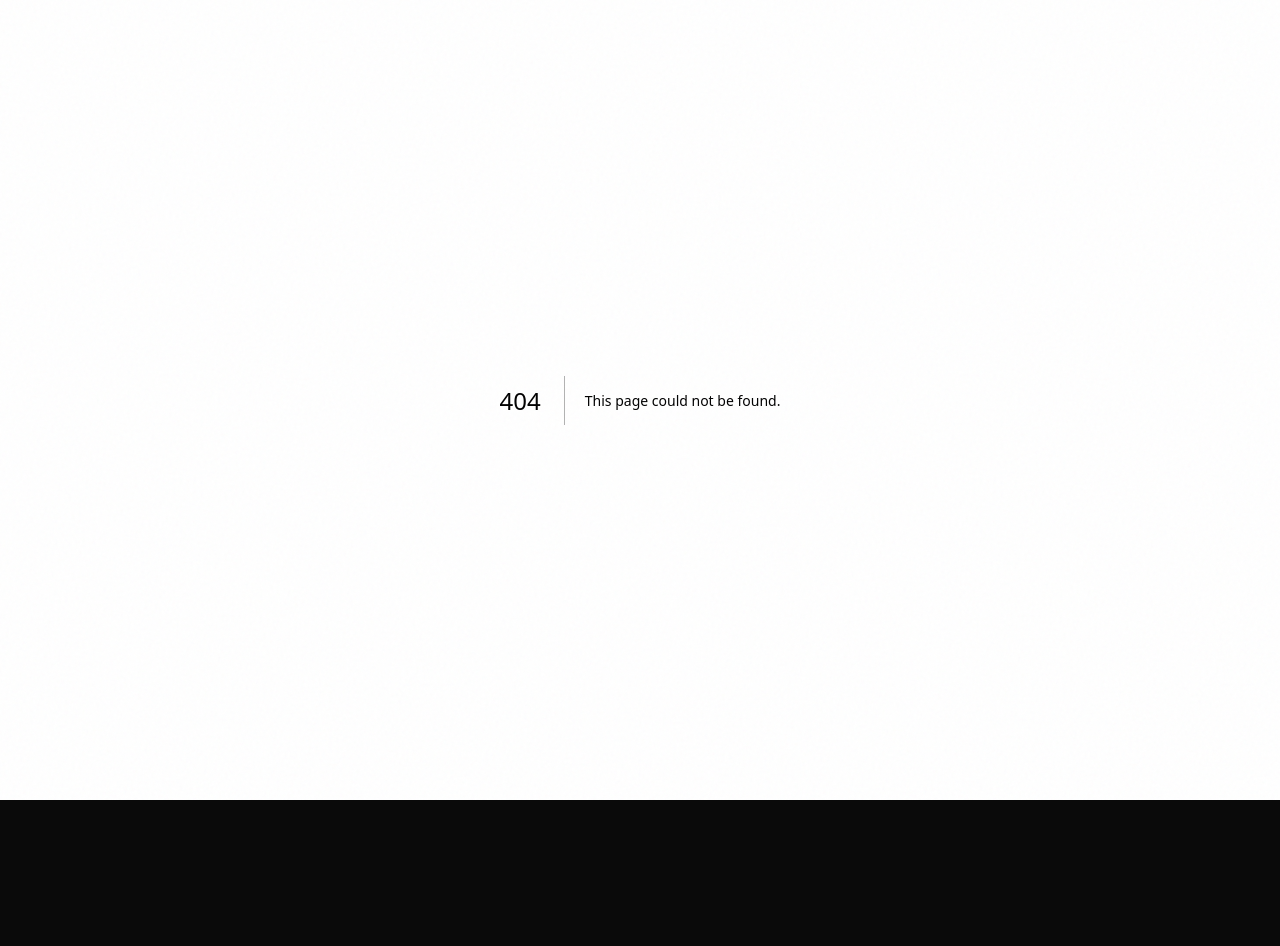
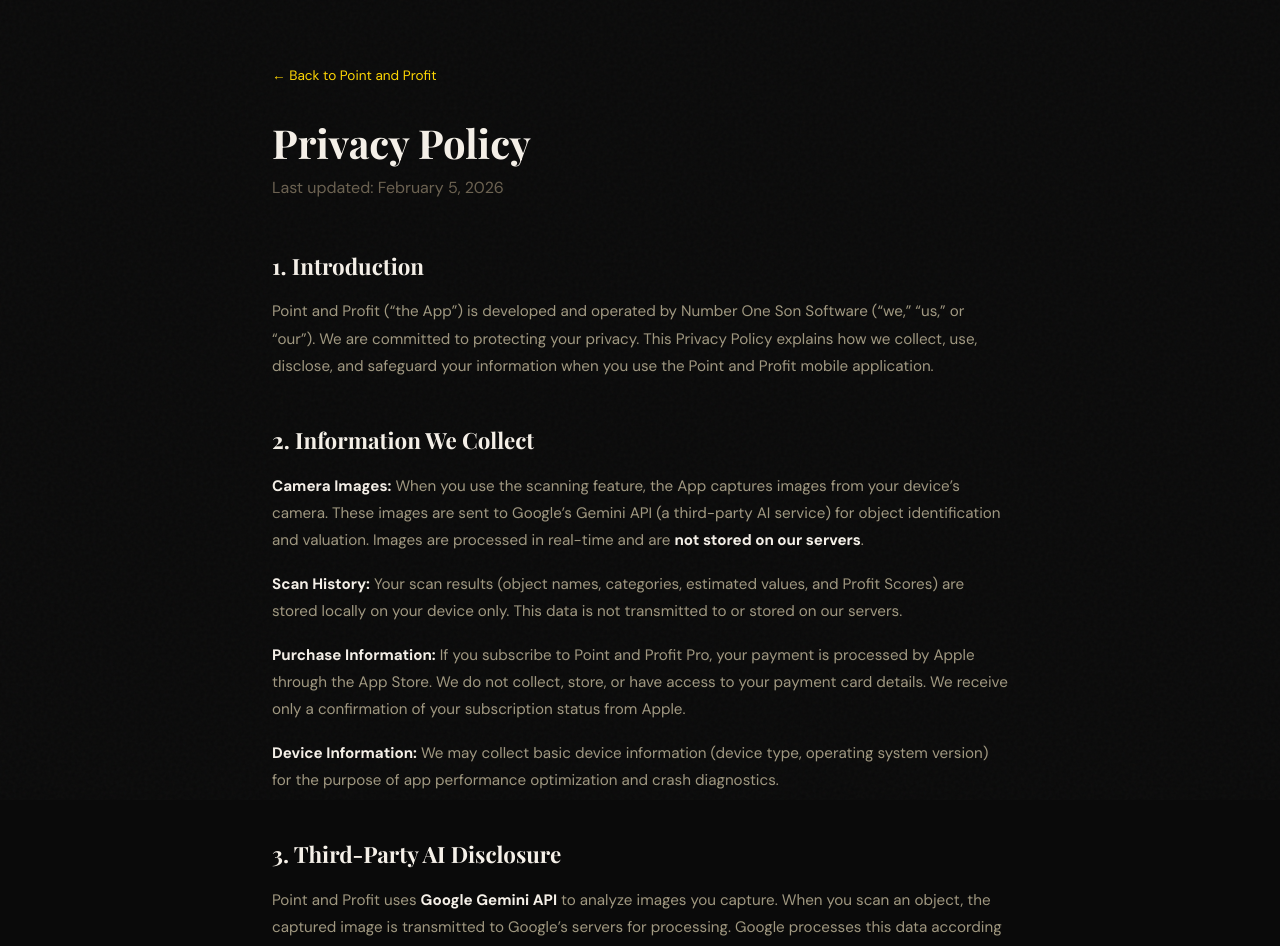
Before and after one commit to rogergrubb/point-and-profit, a Next.js app: page /privacy in a window 1280 px wide. Before the commit this address had no page. Shown: the top 946 px of the page. Before the commit the page ends 800 px from the top, so only its background shows below. Built offline with nearby package versions, Linux system fonts and the light colour scheme.

Commit message:
Add app/privacy/page.js

```diff
--- /dev/null
+++ b/app/privacy/page.js
@@ -0,0 +1,75 @@
+import '../globals.css';
+
+export const metadata = {
+  title: 'Privacy Policy — Point and Profit',
+};
+
+export default function PrivacyPolicy() {
+  return (
+    <main style={{ maxWidth: '800px', margin: '0 auto', padding: '4rem 2rem' }}>
+      <a href="/" style={{ color: 'var(--gold)', textDecoration: 'none', fontSize: '0.85rem', display: 'inline-block', marginBottom: '2rem' }}>← Back to Point and Profit</a>
+
+      <h1 style={{ fontFamily: "'Playfair Display', serif", fontSize: '2.5rem', marginBottom: '0.5rem' }}>
+        <span className="gold">Privacy</span> Policy
+      </h1>
+      <p style={{ color: 'var(--text-dim)', marginBottom: '3rem' }}>Last updated: February 5, 2026</p>
+
+      <div style={{ color: 'var(--text-secondary)', lineHeight: '1.8', fontSize: '0.95rem' }}>
+
+        <h2 style={{ color: 'var(--text-primary)', fontFamily: "'Playfair Display', serif", fontSize: '1.4rem', marginTop: '2.5rem', marginBottom: '0.75rem' }}>1. Introduction</h2>
+        <p>Point and Profit (&ldquo;the App&rdquo;) is developed and operated by Number One Son Software (&ldquo;we,&rdquo; &ldquo;us,&rdquo; or &ldquo;our&rdquo;). We are committed to protecting your privacy. This Privacy Policy explains how we collect, use, disclose, and safeguard your information when you use the Point and Profit mobile application.</p>
+
+        <h2 style={{ color: 'var(--text-primary)', fontFamily: "'Playfair Display', serif", fontSize: '1.4rem', marginTop: '2.5rem', marginBottom: '0.75rem' }}>2. Information We Collect</h2>
+
+        <p><strong style={{ color: 'var(--text-primary)' }}>Camera Images:</strong> When you use the scanning feature, the App captures images from your device&rsquo;s camera. These images are sent to Google&rsquo;s Gemini API (a third-party AI service) for object identification and valuation. Images are processed in real-time and are <strong style={{ color: 'var(--text-primary)' }}>not stored on our servers</strong>.</p>
+
+        <p style={{ marginTop: '1rem' }}><strong style={{ color: 'var(--text-primary)' }}>Scan History:</strong> Your scan results (object names, categories, estimated values, and Profit Scores) are stored locally on your device only. This data is not transmitted to or stored on our servers.</p>
+
+        <p style={{ marginTop: '1rem' }}><strong style={{ color: 'var(--text-primary)' }}>Purchase Information:</strong> If you subscribe to Point and Profit Pro, your payment is processed by Apple through the App Store. We do not collect, store, or have access to your payment card details. We receive only a confirmation of your subscription status from Apple.</p>
+
+        <p style={{ marginTop: '1rem' }}><strong style={{ color: 'var(--text-primary)' }}>Device Information:</strong> We may collect basic device information (device type, operating system version) for the purpose of app performance optimization and crash diagnostics.</p>
+
+        <h2 style={{ color: 'var(--text-primary)', fontFamily: "'Playfair Display', serif", fontSize: '1.4rem', marginTop: '2.5rem', marginBottom: '0.75rem' }}>3. Third-Party AI Disclosure</h2>
+        <p>Point and Profit uses <strong style={{ color: 'var(--text-primary)' }}>Google Gemini API</strong> to analyze images you capture. When you scan an object, the captured image is transmitted to Google&rsquo;s servers for processing. Google processes this data according to their own privacy policies. We do not share any personally identifiable information with Google through this process — only the image you choose to scan. By using the scanning feature, you consent to this data being processed by Google&rsquo;s AI services. For more information, see <a href="https://policies.google.com/privacy" target="_blank" rel="noopener noreferrer" style={{ color: 'var(--gold)' }}>Google&rsquo;s Privacy Policy</a>.</p>
+
+        <h2 style={{ color: 'var(--text-primary)', fontFamily: "'Playfair Display', serif", fontSize: '1.4rem', marginTop: '2.5rem', marginBottom: '0.75rem' }}>4. How We Use Your Information</h2>
+        <p>We use the information described above solely to: provide the object identification and valuation service; maintain and improve the App&rsquo;s performance; process your subscription through Apple; and store your scan history locally on your device for your convenience.</p>
+
+        <h2 style={{ color: 'var(--text-primary)', fontFamily: "'Playfair Display', serif", fontSize: '1.4rem', marginTop: '2.5rem', marginBottom: '0.75rem' }}>5. Data Sharing</h2>
+        <p>We do not sell, trade, rent, or otherwise share your personal information with third parties for marketing or advertising purposes. Images are shared with Google Gemini API solely for the purpose of providing the scanning service, as described above. No other third parties receive your data.</p>
+
+        <h2 style={{ color: 'var(--text-primary)', fontFamily: "'Playfair Display', serif", fontSize: '1.4rem', marginTop: '2.5rem', marginBottom: '0.75rem' }}>6. Data Retention</h2>
+        <p>Camera images are processed in real-time by Google Gemini and are not retained by us. Scan history is stored locally on your device and can be deleted at any time by you within the App or by uninstalling the App. We do not maintain server-side copies of your scan data.</p>
+
+        <h2 style={{ color: 'var(--text-primary)', fontFamily: "'Playfair Display', serif", fontSize: '1.4rem', marginTop: '2.5rem', marginBottom: '0.75rem' }}>7. Your Rights &amp; Data Deletion</h2>
+        <p>You have the right to: delete your scan history at any time within the App; revoke camera permissions through your device settings; cancel your Pro subscription at any time through Apple&rsquo;s subscription management; and request information about any data we hold. Since all user data is stored locally on your device, deleting the App effectively removes all your data. If you wish to request data deletion or have questions, contact us at the email address below.</p>
+
+        <h2 style={{ color: 'var(--text-primary)', fontFamily: "'Playfair Display', serif", fontSize: '1.4rem', marginTop: '2.5rem', marginBottom: '0.75rem' }}>8. Children&rsquo;s Privacy</h2>
+        <p>Point and Profit is not intended for use by children under the age of 13. We do not knowingly collect personal information from children under 13. If we become aware that we have collected personal data from a child under 13, we will take steps to delete that information.</p>
+
+        <h2 style={{ color: 'var(--text-primary)', fontFamily: "'Playfair Display', serif", fontSize: '1.4rem', marginTop: '2.5rem', marginBottom: '0.75rem' }}>9. Security</h2>
+        <p>We use commercially reasonable measures to protect the information transmitted through the App. However, no method of electronic transmission or storage is 100% secure, and we cannot guarantee absolute security.</p>
+
+        <h2 style={{ color: 'var(--text-primary)', fontFamily: "'Playfair Display', serif", fontSize: '1.4rem', marginTop: '2.5rem', marginBottom: '0.75rem' }}>10. Changes to This Policy</h2>
+        <p>We may update this Privacy Policy from time to time. We will notify you of any material changes by updating the &ldquo;Last updated&rdquo; date at the top of this page. Your continued use of the App after changes constitutes acceptance of the updated policy.</p>
+
+        <h2 style={{ color: 'var(--text-primary)', fontFamily: "'Playfair Display', serif", fontSize: '1.4rem', marginTop: '2.5rem', marginBottom: '0.75rem' }}>11. Contact Us</h2>
+        <p>If you have questions about this Privacy Policy or your data, please contact us at:</p>
+        <p style={{ marginTop: '0.75rem' }}>
+          <strong style={{ color: 'var(--text-primary)' }}>Number One Son Software</strong><br />
+          Email: <a href="mailto:privacy@pointandprofit.app" style={{ color: 'var(--gold)' }}>privacy@pointandprofit.app</a><br />
+          Website: <a href="https://pointandprofit.app" style={{ color: 'var(--gold)' }}>pointandprofit.app</a>
+        </p>
+      </div>
+
+      <footer className="footer" style={{ marginTop: '4rem' }}>
+        <div className="footer-brand">
+          <span className="gold">Point</span> and <span className="gold">Profit</span>
+        </div>
+        <p className="footer-sub">
+          Built by <a href="https://numberoneson.com" target="_blank" rel="noopener noreferrer">Number One Son Software</a> &nbsp;·&nbsp; © 2026
+        </p>
+      </footer>
+    </main>
+  );
+}
```
